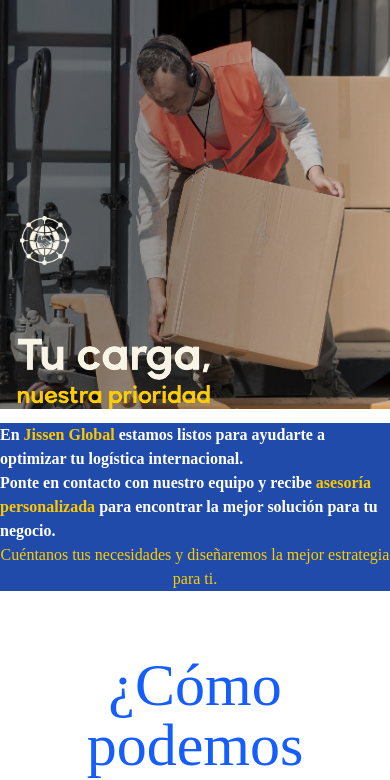
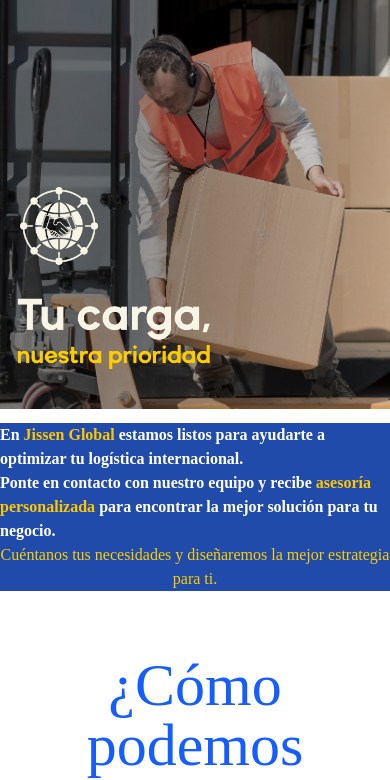
Before and after one commit to sergiogswv/jissenglobal-astro, an Astro site: page /contact in a window 390 px wide. Shown: the part 91-871 px from the top of the page. Built offline with nearby package versions, Linux system fonts and the light colour scheme; Astro itself is replaced by a stand-in of ours; a web font is replaced by a local one.

Commit message:
Fix(view banner contact)

```diff
--- a/src/components/contact/Principal.astro
+++ b/src/components/contact/Principal.astro
@@ -24,12 +24,12 @@ const text = '/titles/contact_text.png';
 			<img
 				src={IconPrincipal}
 				alt="Construimos Conexiones"
-				class="w-1/8 md:w-1/10 absolute z-30 left-5 md:left-10 bottom-36 md:top-3/8"
+				class="w-1/5 md:w-1/10 absolute z-30 left-5 md:left-10 bottom-36 md:top-3/8"
 			/>
 			<img
 				src={text}
 				alt="Tu carga, nuestra prioridad"
-				class="w-2/4 sm:w-1/4 md:w-2/5 absolute z-30 left-4 md:left-4 bottom-0 sm:bottom-10 md:top-4/7"
+				class="w-2/4 sm:w-2/5 md:w-2/5 absolute z-30 left-4 md:left-4 bottom-10 sm:bottom-10 md:top-4/7"
 			/>
 		</div>
 	</div>
```
